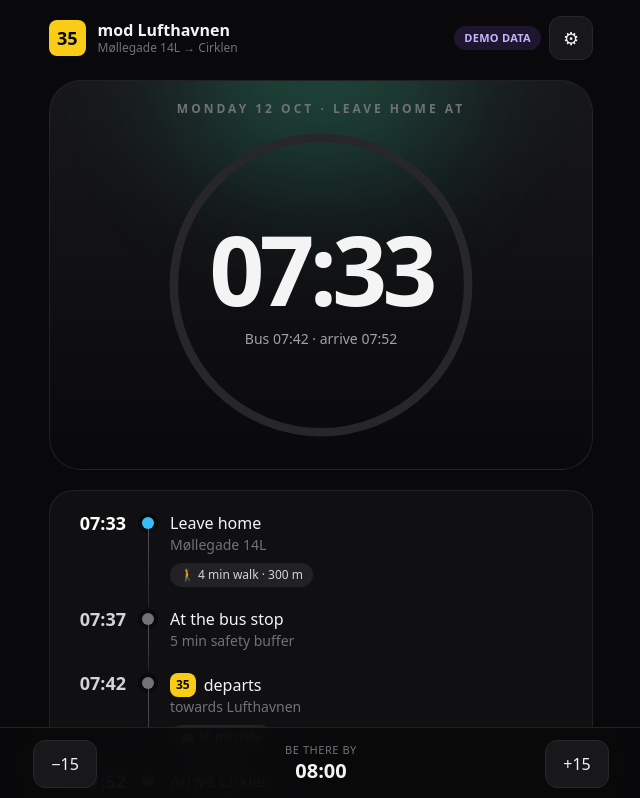
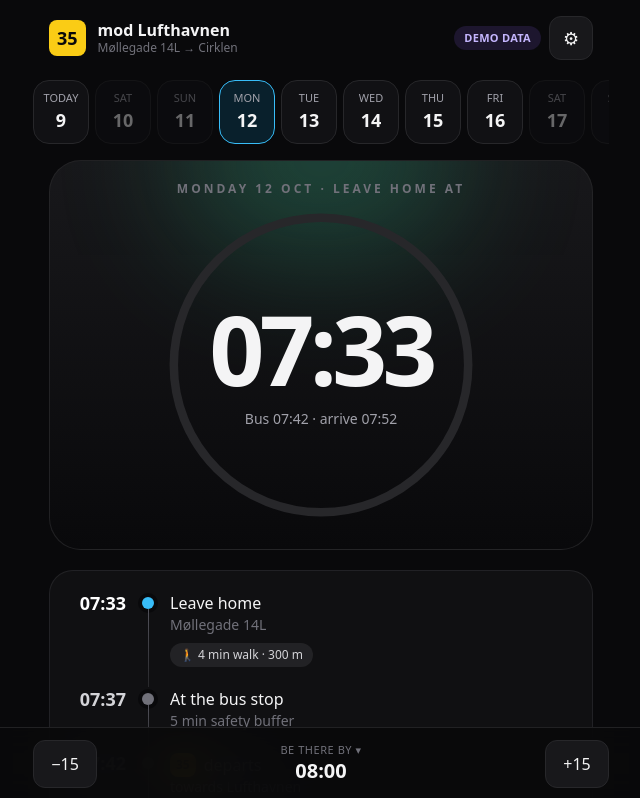
Before and after one commit to John-The1/John-The1, a React (Vite) app in the folder bus-app/: page / in a window 1280 px wide. Shown: the top 798 px of the page, without its empty margins (319-959 px from the left). Built offline with nearby package versions, Linux system fonts and the light colour scheme.

Commit message:
Add day picker and two-tap arrival time sheet
Co-Authored-By: Claude Opus 5.5 <noreply@anthropic.com>
Claude-Session: https://claude.ai/code/session_01DsdqrpTUD5FMcHHk7KRc97

```diff
--- a/bus-app/src/App.tsx
+++ b/bus-app/src/App.tsx
@@ -1,50 +1,81 @@
 import { useEffect, useMemo, useRef, useState } from 'react';
 import Dashboard from './Dashboard';
 import SettingsPanel from './SettingsPanel';
-import { computePlan, dateKey } from './planner';
-import { loadOverride, loadSettings, saveOverride, saveSettings } from './settings';
-import type { Override, Settings } from './types';
+import TimeSheet from './TimeSheet';
+import { arrivalFor, computePlan, dateKey, fromKey } from './planner';
+import { loadOverrides, loadSettings, saveOverrides, saveSettings } from './settings';
+import type { DayOverride, Overrides, Settings } from './types';
 
 export default function App() {
   const [settings, setSettings] = useState<Settings>(loadSettings);
-  const [ov, setOv] = useState<Override | undefined>(loadOverride);
+  const [overrides, setOverrides] = useState<Overrides>(loadOverrides);
+  const [viewDate, setViewDate] = useState<string | null>(null); // null = automatic (next commute)
   const [now, setNow] = useState(new Date());
-  const [showSettings, setShowSettings] = useState(false);
+  const [sheet, setSheet] = useState<'settings' | 'time' | null>(null);
   const fired = useRef(new Set<string>());
 
   useEffect(() => { const id = setInterval(() => setNow(new Date()), 1000); return () => clearInterval(id); }, []);
 
-  const activeOv = ov && ov.date >= dateKey(now) ? ov : undefined; // yesterday's tweaks expire
-  const plan = useMemo(() => computePlan(settings, activeOv, now), [settings, activeOv, now]);
+  const today = dateKey(now);
+  const live = useMemo(() => Object.fromEntries(Object.entries(overrides).filter(([k]) => k >= today)), [overrides, today]);
+  const picked = viewDate && viewDate >= today ? viewDate : undefined; // a picked day expires once it's past
+  const autoPlan = useMemo(() => computePlan(settings, live, now), [settings, live, now]);
+  const plan = useMemo(() => (picked ? computePlan(settings, live, now, picked) : autoPlan), [settings, live, now, picked, autoPlan]);
+  const autoKey = autoPlan ? dateKey(autoPlan.day) : today;
+  const dayKey = picked ?? autoKey;
 
   // Optional alerts (only while the page is open): 10 min before and at leave time.
   useEffect(() => {
-    if (!settings.notify || !plan?.isToday || !('Notification' in window) || Notification.permission !== 'granted') return;
-    const mins = Math.round((plan.chosen.leaveAt.getTime() - now.getTime()) / 60000);
+    if (!settings.notify || !autoPlan?.isToday || !('Notification' in window) || Notification.permission !== 'granted') return;
+    const mins = Math.round((autoPlan.chosen.leaveAt.getTime() - now.getTime()) / 60000);
     for (const [at, text] of [[10, 'Leave in 10 minutes'], [0, 'Time to leave now!']] as const) {
-      const key = `${plan.chosen.leaveAt.getTime()}-${at}`;
+      const key = `${autoPlan.chosen.leaveAt.getTime()}-${at}`;
       if (mins === at && !fired.current.has(key)) {
         fired.current.add(key);
         new Notification(`🚌 Line ${settings.line}`, { body: text });
         navigator.vibrate?.([200, 100, 200]);
       }
     }
-  }, [now, plan, settings.notify, settings.line]);
+  }, [now, autoPlan, settings.notify, settings.line]);
 
   const update = (s: Settings) => { setSettings(s); saveSettings(s); };
-  const patchOv = (p: Partial<Override>) => {
-    const next = { ...(activeOv ?? { date: dateKey(plan?.day ?? now) }), ...p, date: dateKey(plan?.day ?? now) };
-    setOv(next); saveOverride(next);
+  const writeOverrides = (o: Overrides) => { setOverrides(o); saveOverrides(o); };
+  const patchDay = (p: Partial<DayOverride>) => {
+    const merged = { ...live[dayKey], ...p };
+    if (merged.arrivalTime === settings.arrivalTime) delete merged.arrivalTime;
+    const next = { ...live, [dayKey]: merged };
+    if (!merged.arrivalTime && !merged.dep) delete next[dayKey];
+    writeOverrides(next);
   };
-  const resetOv = () => { setOv(undefined); saveOverride(undefined); };
+  const resetDay = () => { const next = { ...live }; delete next[dayKey]; writeOverrides(next); };
 
   return (
     <>
       <Dashboard
-        settings={settings} plan={plan} now={now} override={activeOv}
-        onPatch={patchOv} onReset={resetOv} onOpenSettings={() => setShowSettings(true)}
+        settings={settings} plan={plan} now={now}
+        dayKey={dayKey} autoKey={autoKey} picked={!!picked} overrides={live}
+        arrival={arrivalFor(settings, live, fromKey(dayKey))}
+        onSelectDay={(k) => setViewDate(k === autoKey ? null : k)}
+        onPatch={patchDay} onReset={resetDay}
+        onOpenSettings={() => setSheet('settings')} onOpenTime={() => setSheet('time')}
       />
-      {showSettings && <SettingsPanel settings={settings} onChange={update} onClose={() => setShowSettings(false)} />}
+      {sheet === 'settings' && <SettingsPanel settings={settings} onChange={update} onClose={() => setSheet(null)} />}
+      {sheet === 'time' && (
+        <TimeSheet
+          day={fromKey(dayKey)} isToday={dayKey === today}
+          value={arrivalFor(settings, live, fromKey(dayKey))} usual={settings.arrivalTime}
+          onClose={() => setSheet(null)}
+          onApply={(time, scope) => {
+            if (scope === 'usual') {
+              update({ ...settings, arrivalTime: time });
+              const next = { ...live };
+              if (next[dayKey]) { delete next[dayKey].arrivalTime; delete next[dayKey].dep; }
+              writeOverrides(next);
+            } else patchDay({ arrivalTime: time, dep: undefined });
+            setSheet(null);
+          }}
+        />
+      )}
     </>
   );
 }
--- a/bus-app/src/Dashboard.tsx
+++ b/bus-app/src/Dashboard.tsx
@@ -1,6 +1,7 @@
 import { useEffect, useRef } from 'react';
 import { hm } from './planner';
-import type { Option, Override, Plan, Settings, Status } from './types';
+import { dateKey } from './planner';
+import type { Option, Overrides, Plan, Settings, Status } from './types';
 
 const MIN = 60_000;
 
@@ -21,6 +22,31 @@ function dayLabel(d: Date, now: Date) {
   if (days === 0) return 'Today';
   if (days === 1) return 'Tomorrow';
   return d.toLocaleDateString('en-GB', { weekday: 'long', day: 'numeric', month: 'short' });
+}
+
+function DayStrip({ now, dayKey, autoKey, activeDays, overrides, onSelect }: { now: Date; dayKey: string; autoKey: string; activeDays: number[]; overrides: Overrides; onSelect: (k: string) => void }) {
+  const days = Array.from({ length: 14 }, (_, i) => new Date(now.getFullYear(), now.getMonth(), now.getDate() + i));
+  const ref = useRef<HTMLDivElement>(null);
+  useEffect(() => {
+    const box = ref.current, el = box?.querySelector<HTMLElement>('[data-sel="true"]');
+    if (box && el) box.scrollTo({ left: el.offsetLeft - box.clientWidth / 2 + el.clientWidth / 2, behavior: 'smooth' });
+  }, [dayKey]);
+  return (
+    <div ref={ref} className="relative -mx-4 mb-4 flex snap-x gap-1.5 overflow-x-auto px-4 [scrollbar-width:none]">
+      {days.map((d, i) => {
+        const k = dateKey(d), sel = k === dayKey, active = activeDays.includes(d.getDay());
+        return (
+          <button key={k} data-sel={sel} onClick={() => onSelect(k)}
+            className={`relative flex h-16 w-14 shrink-0 snap-start flex-col items-center justify-center rounded-2xl border transition active:scale-95 ${sel ? 'border-sky-400 bg-sky-500/15' : 'border-zinc-800 bg-zinc-900/60'} ${active || sel ? '' : 'opacity-40'}`}>
+            <span className="text-[11px] font-medium uppercase text-zinc-400">{i === 0 ? 'Today' : d.toLocaleDateString('en-GB', { weekday: 'short' })}</span>
+            <span className="text-lg font-semibold tabular-nums">{d.getDate()}</span>
+            {overrides[k] && <span className="absolute right-1.5 top-1.5 h-1.5 w-1.5 rounded-full bg-sky-400" />}
+            {k === autoKey && !sel && <span className="absolute bottom-1 h-1 w-4 rounded-full bg-emerald-400/70" />}
+          </button>
+        );
+      })}
+    </div>
+  );
 }
 
 const shiftTime = (t: string, delta: number) => {
@@ -119,13 +145,15 @@ function BusPicker({ plan, onPick }: { plan: Plan; onPick: (o: Option) => void }
 }
 
 interface Props {
-  settings: Settings; plan: Plan | null; now: Date; override?: Override;
-  onPatch: (p: Partial<Override>) => void; onReset: () => void; onOpenSettings: () => void;
+  settings: Settings; plan: Plan | null; now: Date;
+  dayKey: string; autoKey: string; picked: boolean; overrides: Overrides; arrival: string;
+  onSelectDay: (k: string) => void; onPatch: (p: { arrivalTime?: string; dep?: string }) => void; onReset: () => void;
+  onOpenSettings: () => void; onOpenTime: () => void;
 }
 
-export default function Dashboard({ settings, plan, now, override, onPatch, onReset, onOpenSettings }: Props) {
+export default function Dashboard({ settings, plan, now, dayKey, autoKey, picked, overrides, arrival, onSelectDay, onPatch, onReset, onOpenSettings, onOpenTime }: Props) {
   const empty = !settings.weekday.length && !settings.weekend.length;
-  const arrival = override?.arrivalTime ?? settings.arrivalTime;
+  const override = overrides[dayKey];
 
   return (
     <div className="mx-auto min-h-screen max-w-xl px-4 pb-32 pt-[max(1rem,env(safe-area-inset-top))]">
@@ -143,6 +171,11 @@ export default function Dashboard({ settings, plan, now, override, onPatch, onRe
         </div>
       </header>
 
+      <DayStrip now={now} dayKey={dayKey} autoKey={autoKey} activeDays={settings.activeDays} overrides={overrides} onSelect={onSelectDay} />
+      {picked && (
+        <button onClick={() => onSelectDay(autoKey)} className="-mt-2 mb-3 text-xs text-sky-300 underline underline-offset-4">↩ Back to next commute</button>
+      )}
+
       {!plan ? (
         <div className="mt-10 rounded-3xl border border-zinc-800 bg-zinc-900 p-8 text-center">
           <div className="text-5xl">🗓️</div>
@@ -159,10 +192,10 @@ export default function Dashboard({ settings, plan, now, override, onPatch, onRe
       <nav className="fixed inset-x-0 bottom-0 z-10 border-t border-zinc-800/80 bg-zinc-950/90 px-4 pb-[max(0.75rem,env(safe-area-inset-bottom))] pt-3 backdrop-blur-xl">
         <div className="mx-auto flex max-w-xl items-center gap-2">
           <button onClick={() => onPatch({ arrivalTime: shiftTime(arrival, -15), dep: undefined })} className="h-12 w-16 rounded-xl border border-zinc-800 bg-zinc-900 font-medium active:bg-zinc-800">−15</button>
-          <div className="flex-1 text-center leading-tight">
-            <div className="text-[11px] uppercase tracking-wider text-zinc-500">Be there by{override?.arrivalTime ? ' · today' : ''}</div>
+          <button onClick={onOpenTime} className="h-12 flex-1 rounded-xl text-center leading-tight active:bg-zinc-900">
+            <div className="text-[11px] uppercase tracking-wider text-zinc-500">Be there by{override?.arrivalTime ? ' · changed' : ''} ▾</div>
             <div className={`text-xl font-semibold tabular-nums ${override?.arrivalTime ? 'text-sky-300' : ''}`}>{arrival}</div>
-          </div>
+          </button>
           <button onClick={() => onPatch({ arrivalTime: shiftTime(arrival, 15), dep: undefined })} className="h-12 w-16 rounded-xl border border-zinc-800 bg-zinc-900 font-medium active:bg-zinc-800">+15</button>
           {override && <button onClick={onReset} aria-label="Back to usual" className="h-12 w-12 rounded-xl bg-sky-600/20 text-sky-300 active:bg-sky-600/30">↺</button>}
         </div>
@@ -173,13 +206,16 @@ export default function Dashboard({ settings, plan, now, override, onPatch, onRe
 
 function PlanView({ settings, plan, now, onPatch, onReset }: Pick<Props, 'settings' | 'now' | 'onPatch' | 'onReset'> & { plan: Plan }) {
   const { chosen, status } = plan;
-  const th = theme[status];
+  const th = plan.gone ? { text: 'text-zinc-400', stroke: '#52525b', pill: 'bg-zinc-800 text-zinc-400', label: 'Bus has left' } : theme[status];
   const msLeft = chosen.leaveAt.getTime() - now.getTime();
   const progress = plan.isToday ? Math.min(1, Math.max(0, 1 - msLeft / (60 * MIN))) : 0;
   const isDefault = chosen === [...plan.options].reverse().find((o) => o.onTime);
 
   return (
     <div className="space-y-5">
+      {!plan.chosen.onTime && !plan.gone && (
+        <div className="rounded-2xl border border-amber-500/30 bg-amber-500/10 px-4 py-3 text-sm text-amber-200">No bus gets you there by {hm(plan.deadline)} – this is the earliest one.</div>
+      )}
       {plan.missedEarlier && (
         <div className="rounded-2xl border border-red-500/30 bg-red-500/10 px-4 py-3 text-sm text-red-200">Today's bus has gone – here's your next commute.</div>
       )}
@@ -189,9 +225,11 @@ function PlanView({ settings, plan, now, onPatch, onReset }: Pick<Props, 'settin
         <div className="relative mb-2 text-center text-xs font-semibold uppercase tracking-[0.25em] text-zinc-500">
           {dayLabel(plan.day, now)} · leave home at
         </div>
-        <Ring progress={progress} color={th.stroke} pulse={plan.isToday && status === 'now'}>
+        <Ring progress={plan.gone ? 1 : progress} color={th.stroke} pulse={plan.isToday && !plan.gone && status === 'now'}>
           <div className="text-[5.5rem] font-bold leading-none tabular-nums tracking-tighter min-[400px]:text-8xl">{hm(chosen.leaveAt)}</div>
-          {plan.isToday ? (
+          {plan.gone ? (
+            <div className="mt-3 rounded-full bg-zinc-800 px-3 py-1 text-xs font-semibold uppercase tracking-wider text-zinc-400">This bus has left</div>
+          ) : plan.isToday ? (
             <>
               <div className={`mt-3 text-2xl font-semibold tabular-nums ${th.text}`}>{msLeft > 0 ? `in ${countdown(msLeft)}` : 'Go now!'}</div>
               <div className={`mt-2 rounded-full px-3 py-1 text-xs font-semibold uppercase tracking-wider ${th.pill}`}>{th.label}</div>
@@ -201,7 +239,7 @@ function PlanView({ settings, plan, now, onPatch, onReset }: Pick<Props, 'settin
           )}
         </Ring>
         {!isDefault && (
-          <button onClick={onReset} className="relative mx-auto mt-2 block text-xs text-sky-300 underline underline-offset-4">You picked this bus · back to recommended</button>
+          <button onClick={() => onPatch({ dep: undefined })} className="relative mx-auto mt-2 block text-xs text-sky-300 underline underline-offset-4">You picked this bus · back to recommended</button>
         )}
       </section>
 
--- /dev/null
+++ b/bus-app/src/TimeSheet.tsx
@@ -0,0 +1,59 @@
+import { useState } from 'react';
+
+const HOURS = Array.from({ length: 24 }, (_, i) => i);
+const MINUTES = Array.from({ length: 12 }, (_, i) => i * 5);
+const p2 = (n: number) => String(n).padStart(2, '0');
+
+interface Props {
+  day: Date; isToday: boolean; value: string; usual: string;
+  onApply: (time: string, scope: 'day' | 'usual') => void; onClose: () => void;
+}
+
+/** Bottom sheet: pick the "be there by" time in two taps (hour, then minute). */
+export default function TimeSheet({ day, isToday, value, usual, onApply, onClose }: Props) {
+  const [h, setH] = useState(Number(value.slice(0, 2)));
+  const [m, setM] = useState(Number(value.slice(3, 5)));
+  const time = `${p2(h)}:${p2(m)}`;
+  const dayName = isToday ? 'today' : day.toLocaleDateString('en-GB', { weekday: 'long' });
+  const cell = (on: boolean) =>
+    `h-11 rounded-xl text-base font-medium tabular-nums transition active:scale-95 ${on ? 'bg-sky-500 text-white shadow-lg shadow-sky-500/20' : 'bg-zinc-800/80 text-zinc-300'}`;
+
+  return (
+    <div className="fixed inset-0 z-30 flex items-end justify-center">
+      <div className="absolute inset-0 bg-black/60 backdrop-blur-sm animate-[fade_.2s_ease-out]" onClick={onClose} />
+      <div className="relative w-full max-w-xl animate-[sheet_.25s_ease-out] rounded-t-[2rem] border-t border-zinc-800 bg-zinc-900 px-4 pb-[max(1rem,env(safe-area-inset-bottom))] pt-3">
+        <div className="mx-auto mb-4 h-1.5 w-10 rounded-full bg-zinc-700" />
+        <div className="flex items-end justify-between">
+          <div>
+            <div className="text-xs font-semibold uppercase tracking-widest text-zinc-500">Be there by · {dayName}</div>
+            <div className="text-5xl font-bold tabular-nums tracking-tight">{time}</div>
+          </div>
+          <input
+            type="time" aria-label="Type a time" value={time}
+            onChange={(e) => { if (e.target.value) { setH(Number(e.target.value.slice(0, 2))); setM(Number(e.target.value.slice(3, 5))); } }}
+            className="h-11 rounded-xl border border-zinc-700 bg-zinc-950 px-3 text-base text-zinc-300"
+          />
+        </div>
+
+        <div className="mt-5 text-[11px] font-semibold uppercase tracking-widest text-zinc-500">Hour</div>
+        <div className="mt-2 grid grid-cols-6 gap-1.5">
+          {HOURS.map((x) => <button key={x} onClick={() => setH(x)} className={cell(x === h)}>{p2(x)}</button>)}
+        </div>
+
+        <div className="mt-4 text-[11px] font-semibold uppercase tracking-widest text-zinc-500">Minute</div>
+        <div className="mt-2 grid grid-cols-6 gap-1.5">
+          {MINUTES.map((x) => <button key={x} onClick={() => setM(x)} className={cell(x === m)}>:{p2(x)}</button>)}
+        </div>
+
+        <div className="mt-5 grid grid-cols-2 gap-2">
+          <button onClick={() => onApply(time, 'day')} className="h-14 rounded-2xl bg-sky-600 font-semibold active:bg-sky-700">
+            Only {dayName}
+          </button>
+          <button onClick={() => onApply(time, 'usual')} className="h-14 rounded-2xl border border-zinc-700 font-medium active:bg-zinc-800">
+            Every day <span className="block text-xs font-normal text-zinc-500">usual is {usual}</span>
+          </button>
+        </div>
+      </div>
+    </div>
+  );
+}
--- a/bus-app/src/index.css
+++ b/bus-app/src/index.css
@@ -3,3 +3,6 @@
 @tailwind utilities;
 
 body { @apply bg-zinc-950 selection:bg-sky-500/30 text-zinc-100 antialiased; font-family: ui-sans-serif, system-ui, sans-serif; }
+
+@keyframes sheet { from { transform: translateY(100%); } to { transform: translateY(0); } }
+@keyframes fade { from { opacity: 0; } to { opacity: 1; } }
--- a/bus-app/src/planner.ts
+++ b/bus-app/src/planner.ts
@@ -1,59 +1,71 @@
-import type { Option, Override, Plan, Settings } from './types';
+import type { DayOverride, Option, Overrides, Plan, Settings } from './types';
 
 const MIN = 60_000;
 const p2 = (n: number) => String(n).padStart(2, '0');
 
 export const dateKey = (d: Date) => `${d.getFullYear()}-${p2(d.getMonth() + 1)}-${p2(d.getDate())}`;
+export const fromKey = (k: string) => { const [y, m, d] = k.split('-').map(Number); return new Date(y, m - 1, d); };
 export const hm = (d: Date) => `${p2(d.getHours())}:${p2(d.getMinutes())}`;
 const atTime = (day: Date, hhmm: string) => {
   const [h, m] = hhmm.split(':').map(Number);
   return new Date(day.getFullYear(), day.getMonth(), day.getDate(), h, m);
 };
+const isWeekend = (d: Date) => d.getDay() === 0 || d.getDay() === 6;
 
 export function walkMinutes(s: Settings): number {
   return Math.max(1, Math.ceil(s.walkMeters / ((s.walkSpeedKmh * 1000) / 60)));
 }
 
+export const arrivalFor = (s: Settings, ovs: Overrides, day: Date) => ovs[dateKey(day)]?.arrivalTime ?? s.arrivalTime;
+
+/** Plan for one specific day. `explicit` = the user picked this day, so show it even if late/gone. */
+function planDay(s: Settings, ov: DayOverride | undefined, day: Date, now: Date, explicit: boolean): Plan | null {
+  const times = [...(isWeekend(day) ? s.weekend : s.weekday)].sort();
+  if (!times.length) return null;
+
+  const walkMin = walkMinutes(s);
+  const deadline = new Date(atTime(day, ov?.arrivalTime ?? s.arrivalTime).getTime() - s.arriveEarlyMin * MIN);
+  const options: Option[] = times.map((t) => {
+    const dep = atTime(day, t);
+    const arr = new Date(dep.getTime() + s.rideMin * MIN);
+    return { dep, arr, onTime: arr <= deadline, leaveAt: new Date(dep.getTime() - (walkMin + s.bufferMin) * MIN) };
+  });
+
+  const chosen =
+    options.find((o) => ov?.dep && hm(o.dep) === ov.dep) ??
+    [...options].reverse().find((o) => o.onTime) ??
+    (explicit ? options[0] : undefined);
+  if (!chosen) return null;
+
+  const gone = chosen.dep.getTime() - walkMin * MIN < now.getTime(); // can't make it even with zero buffer
+  const minsLeft = (chosen.leaveAt.getTime() - now.getTime()) / MIN;
+  return {
+    day, isToday: dateKey(day) === dateKey(now), deadline, walkMin, options, chosen, gone, missedEarlier: false,
+    status: minsLeft > 10 ? 'ok' : minsLeft > 3 ? 'soon' : 'now',
+  };
+}
+
 /**
- * Finds the next day you commute and picks the latest bus that gets you there in time.
- * Leave time = departure − walking time − safety buffer. If today's bus is already
- * out of reach, it rolls over to the next active day.
+ * Picks the latest bus that gets you there in time. Leave time = departure − walk − buffer.
+ * With `forDate` it plans that exact day; otherwise it finds the next commute day,
+ * rolling over once today's bus is out of reach.
  */
-export function computePlan(s: Settings, ov: Override | undefined, now: Date): Plan | null {
-  const walkMin = walkMinutes(s);
+export function computePlan(s: Settings, ovs: Overrides, now: Date, forDate?: string): Plan | null {
+  if (forDate) {
+    const day = fromKey(forDate);
+    return planDay(s, ovs[forDate], day, now, true);
+  }
   let missedEarlier = false;
-
   for (let offset = 0; offset < 8; offset++) {
     const day = new Date(now.getFullYear(), now.getMonth(), now.getDate() + offset);
     if (!s.activeDays.includes(day.getDay())) continue;
-    const times = [...(day.getDay() === 0 || day.getDay() === 6 ? s.weekend : s.weekday)].sort();
-    if (!times.length) continue;
-
-    const todayOv = ov && ov.date === dateKey(day) ? ov : undefined;
-    const deadline = new Date(atTime(day, todayOv?.arrivalTime ?? s.arrivalTime).getTime() - s.arriveEarlyMin * MIN);
-
-    const options: Option[] = times.map((t) => {
-      const dep = atTime(day, t);
-      const arr = new Date(dep.getTime() + s.rideMin * MIN);
-      return { dep, arr, onTime: arr <= deadline, leaveAt: new Date(dep.getTime() - (walkMin + s.bufferMin) * MIN) };
-    });
-
-    const chosen =
-      options.find((o) => todayOv?.dep && hm(o.dep) === todayOv.dep) ??
-      [...options].reverse().find((o) => o.onTime);
-    if (!chosen) continue;
-
-    // Can't make it even with zero buffer → treat as gone.
-    if (chosen.dep.getTime() - walkMin * MIN < now.getTime()) {
-      if (offset === 0 && deadline > now) missedEarlier = true;
+    const plan = planDay(s, ovs[dateKey(day)], day, now, false);
+    if (!plan) continue;
+    if (plan.gone) {
+      if (offset === 0 && plan.deadline > now) missedEarlier = true;
       continue;
     }
-
-    const minsLeft = (chosen.leaveAt.getTime() - now.getTime()) / MIN;
-    return {
-      day, isToday: offset === 0, deadline, walkMin, options, chosen, missedEarlier,
-      status: minsLeft > 10 ? 'ok' : minsLeft > 3 ? 'soon' : 'now',
-    };
+    return { ...plan, missedEarlier };
   }
   return null;
 }
--- a/bus-app/src/settings.ts
+++ b/bus-app/src/settings.ts
@@ -1,4 +1,4 @@
-import type { Override, Settings } from './types';
+import type { Overrides, Settings } from './types';
 
 /** Demo timetable – plausible but NOT the real line 35 schedule. */
 function every(from: string, to: string, step: number): string[] {
@@ -30,7 +30,7 @@ export const DEFAULTS: Settings = {
 };
 
 const KEY = 'leave-home-v3';
-const OV = 'leave-home-v3-override';
+const OV = 'leave-home-v3-overrides';
 
 export function loadSettings(): Settings {
   try { return { ...DEFAULTS, ...JSON.parse(localStorage.getItem(KEY) ?? '{}') }; } catch { return DEFAULTS; }
@@ -38,9 +38,9 @@ export function loadSettings(): Settings {
 export function saveSettings(s: Settings) {
   try { localStorage.setItem(KEY, JSON.stringify(s)); } catch { /* storage unavailable */ }
 }
-export function loadOverride(): Override | undefined {
-  try { return JSON.parse(localStorage.getItem(OV) ?? 'null') ?? undefined; } catch { return undefined; }
+export function loadOverrides(): Overrides {
+  try { return JSON.parse(localStorage.getItem(OV) ?? '{}') ?? {}; } catch { return {}; }
 }
-export function saveOverride(o?: Override) {
-  try { o ? localStorage.setItem(OV, JSON.stringify(o)) : localStorage.removeItem(OV); } catch { /* ignore */ }
+export function saveOverrides(o: Overrides) {
+  try { localStorage.setItem(OV, JSON.stringify(o)); } catch { /* ignore */ }
 }
--- a/bus-app/src/types.ts
+++ b/bus-app/src/types.ts
@@ -17,12 +17,12 @@ export interface Settings {
   sample: boolean; // true while the built-in demo timetable is in use
 }
 
-/** One-day tweaks that reset automatically the next day. */
-export interface Override {
-  date: string; // YYYY-MM-DD
+/** Tweaks for a single date; they expire once the date has passed. */
+export interface DayOverride {
   arrivalTime?: string;
   dep?: string; // chosen departure HH:MM
 }
+export type Overrides = Record<string, DayOverride>; // keyed by YYYY-MM-DD
 
 export interface Option {
   dep: Date;
@@ -42,4 +42,5 @@ export interface Plan {
   chosen: Option;
   status: Status;
   missedEarlier: boolean; // today's bus has already gone, showing the next day
+  gone: boolean; // the chosen bus can no longer be caught (only when a past day/time is picked)
 }
```
Also changed, not shown: 1 other file (tests, documents, lock files or other folders).
